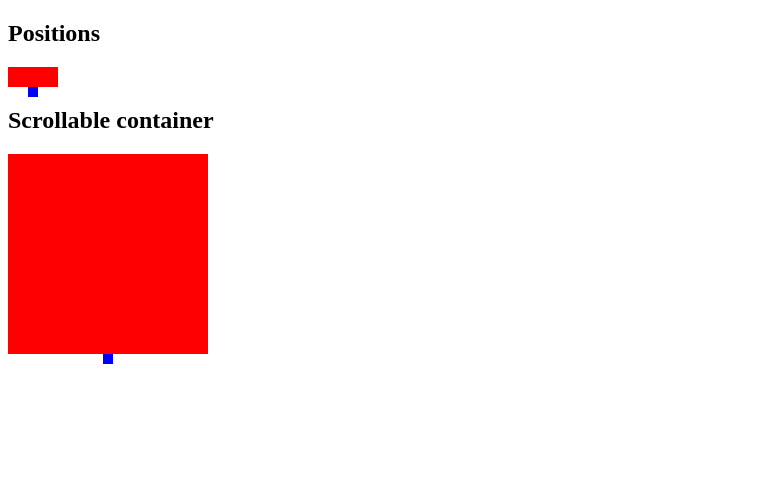
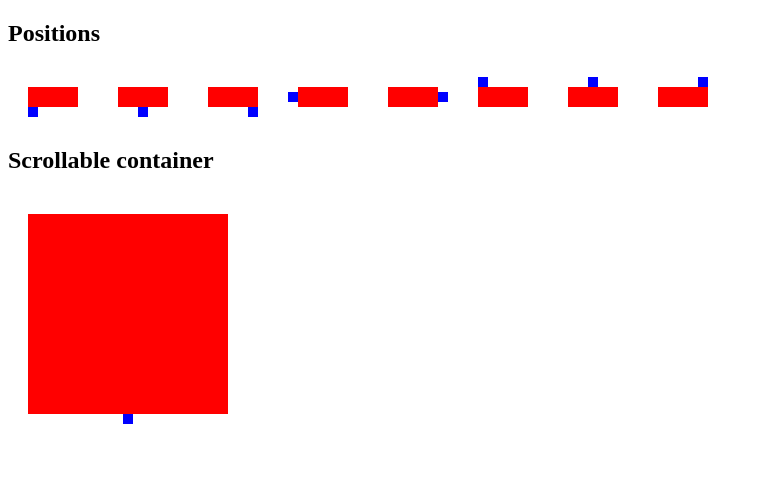
Before and after one commit to bosonic/behaviors, a website: page demo/index.html in a window 1280 px wide. Shown: the whole page, without its empty margins (0-763 px from the left). Drawn offline with Linux system fonts and the light colour scheme.

Commit message:
Added more attachment positions

```diff
--- a/demo/index.html
+++ b/demo/index.html
@@ -11,6 +11,7 @@
             background-color: red;
             width: 50px;
             height: 20px;
+            margin: 20px;
         }
         .tethered-box {
             background-color: blue;
@@ -40,7 +41,16 @@
         </style>
 
         <h2>Positions</h2>
-        <div class="target-box" id="bottom-left"></div>
+        <div style="display: flex; flex-direction: row">
+            <div class="target-box" id="bottom-left"></div>
+            <div class="target-box" id="bottom-center"></div>
+            <div class="target-box" id="bottom-right"></div>
+            <div class="target-box" id="middle-left"></div>
+            <div class="target-box" id="middle-right"></div>
+            <div class="target-box" id="top-left"></div>
+            <div class="target-box" id="top-center"></div>
+            <div class="target-box" id="top-right"></div>
+        </div>
 
         <h2>Scrollable container</h2>
         <div class="scroll-container">
@@ -57,6 +67,13 @@
                 return box;
             }
             tethered(box(), document.querySelector('#bottom-left'), 'bottom left');
+            tethered(box(), document.querySelector('#bottom-center'), 'bottom center');
+            tethered(box(), document.querySelector('#bottom-right'), 'bottom right');
+            tethered(box(), document.querySelector('#middle-left'), 'middle left');
+            tethered(box(), document.querySelector('#middle-right'), 'middle right');
+            tethered(box(), document.querySelector('#top-left'), 'top left');
+            tethered(box(), document.querySelector('#top-center'), 'top center');
+            tethered(box(), document.querySelector('#top-right'), 'top right');
             tethered(box(), document.querySelector('#contained'));
         </script>
 </html>
--- a/tethered.js
+++ b/tethered.js
@@ -1,14 +1,14 @@
 'use strict';
 
-function tethered(element, target, position, options) {
+function tethered(element, target, attachment, options) {
   var o = options || {},
-      positionHoriz,
-      positionVert;
+      attachHoriz,
+      attachVert;
 
-  position = position || 'bottom center';
-  var pos = position.split(' ');
-  console.log(pos);
-
+  attachment = attachment || 'bottom center';
+  var att = attachment.split(' ');
+  attachVert = ['top', 'middle', 'bottom'].indexOf(att[0]) !== -1 ? att[0] : 'bottom';
+  attachHoriz = att[1] && ['left', 'center', 'right'].indexOf(att[1]) !== -1 ? att[1] : 'center';
 
   var spacing = o.spacing || 0;
 
@@ -27,48 +27,38 @@ function tethered(element, target, position, options) {
   }
 
   function newPos() {
-    var targetOffset = getOffset(target),
-        targetRect = target.getBoundingClientRect(),
+    var targetRect = target.getBoundingClientRect(),
         eltRect = element.getBoundingClientRect();
+    return {
+      x: horizontalPos(eltRect, targetRect),
+      y: verticalPos(eltRect, targetRect)
+    };
+  }
 
-    var centeringOffset = {
-      width: (targetRect.width - eltRect.width) / 2,
-      height: (targetRect.height - eltRect.height) / 2
-    };
-
-    switch(position) {
-      // rounding some of the values are necessary for some browsers (FF, IE) so that there is no spacing between the
-      // arrow and the inner div
+  function horizontalPos(eltRect, targetRect) {
+    var targetLeftOffset = targetRect.left + window.pageXOffset - document.documentElement.clientLeft; // offset relative to the document
+    switch(attachHoriz) {
       case 'left':
-        return {
-          x: Math.round(targetOffset.left - element.offsetWidth - spacing),
-          y: targetOffset.top + centeringOffset.height
-        };
+        return attachVert === 'middle' ? Math.round(targetLeftOffset - element.offsetWidth - spacing)
+                                       : Math.round(targetLeftOffset - spacing);
       case 'right':
-        return {
-          x: Math.round(targetOffset.left + target.offsetWidth + spacing),
-          y: targetOffset.top + centeringOffset.height
-        };
-      case 'top':
-        return {
-          x: targetOffset.left + centeringOffset.width,
-          y: Math.ceil(targetOffset.top - element.offsetHeight - spacing)
-        };
+        return attachVert === 'middle' ? Math.round(targetLeftOffset + target.offsetWidth + spacing)
+                                       : Math.round(targetLeftOffset + target.offsetWidth - element.offsetWidth + spacing);
       default:
-        return {
-          x: targetOffset.left + centeringOffset.width,
-          y: Math.round(targetOffset.top + target.offsetHeight + spacing) // yes, the -1 is a magic value... for FF
-        };
+        return targetLeftOffset + (targetRect.width - eltRect.width) / 2;
     }
   }
 
-  // get the coordinates of the element relative to the document
-  function getOffset(elt) {
-    var rect = elt.getBoundingClientRect();
-    return {
-      top: rect.top + window.pageYOffset - document.documentElement.clientTop,
-      left: rect.left + window.pageXOffset - document.documentElement.clientLeft
-    };
+  function verticalPos(eltRect, targetRect) {
+    var targetTopOffset = targetRect.top + window.pageYOffset - document.documentElement.clientTop; // offset relative to the document
+    switch(attachVert) {
+      case 'top':
+        return Math.ceil(targetTopOffset - element.offsetHeight - spacing);
+      case 'bottom':
+        return Math.round(targetTopOffset + target.offsetHeight + spacing);
+      default:
+        return targetTopOffset + (targetRect.height - eltRect.height) / 2;
+    }
   }
 
   // get the coordinates of the element relative to the parent element
```
